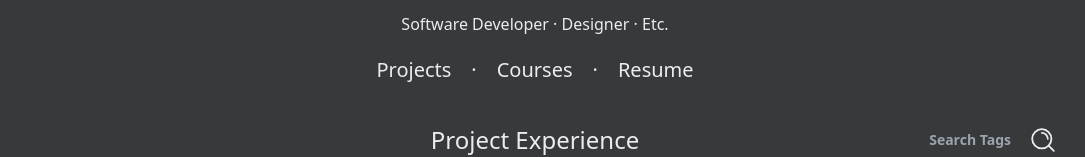
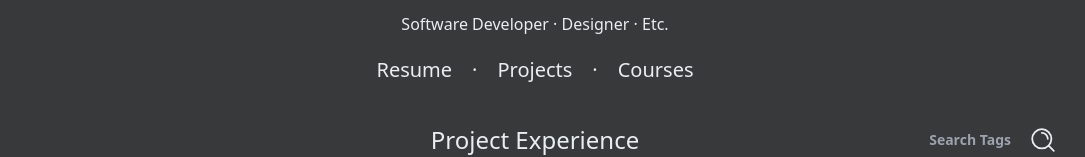
Before and after one commit to epoll31/epoll31.github.io, a Next.js app: page / in a window 1280 px wide. Shown: the part 148-305 px from the top of the page, without its empty margins (105-1190 px from the left). Built offline with nearby package versions, Linux system fonts and the light colour scheme.

Commit message:
updated resume / moved resume to front of top list

```diff
--- a/src/app/page.tsx
+++ b/src/app/page.tsx
@@ -22,11 +22,11 @@ export default async function Home() {
       </div>
 
       <div className="flex flex-row gap-5 text-xl" >
+        <a className="underline-offset-0 hover:underline hover:underline-offset-4 transition-all" href="#resume">Resume</a>
+        <h1 className="">·</h1>
         <a className="underline-offset-0 hover:underline hover:underline-offset-4 transition-all" href="#projects">Projects</a>
         <h1 className="">·</h1>
         <a className="underline-offset-0 hover:underline hover:underline-offset-4 transition-all" href="#courses">Courses</a>
-        <h1 className="">·</h1>
-        <a className="underline-offset-0 hover:underline hover:underline-offset-4 transition-all" href="#resume">Resume</a>
       </div>
 
       <ProjectsSection projects={projects}/>
```
Also changed, not shown: 1 other file (tests, documents, lock files or other folders).
